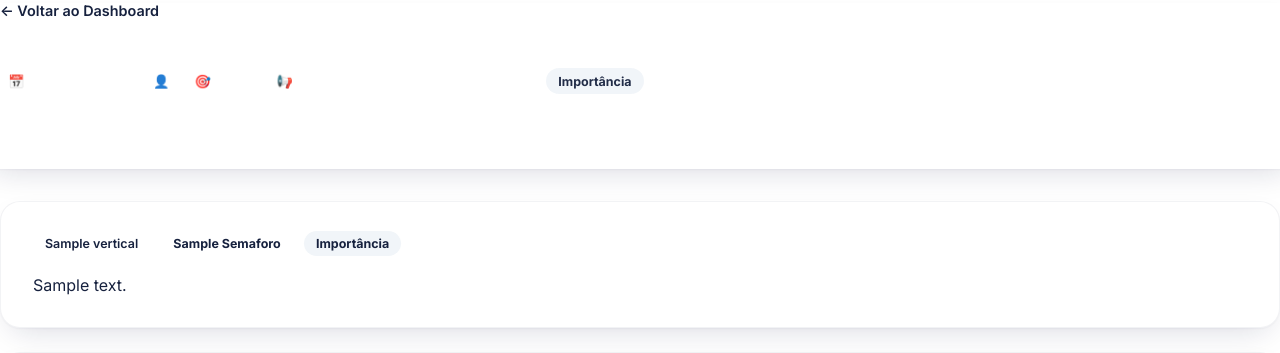
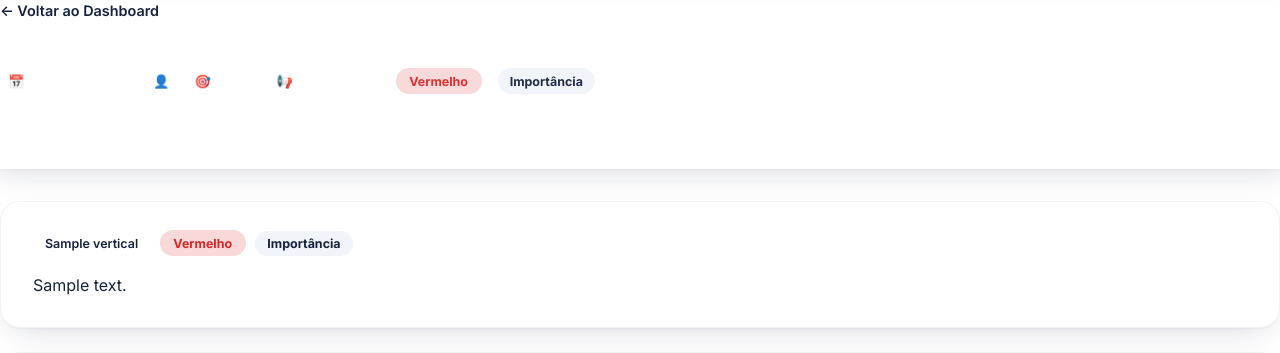
Before and after one commit to GuiDomFra/Inteli-X-Azul, a Flask app: template templates/marketing_decision_detail.html in a window 1280 px wide. Shown: the top 353 px of the page. Run offline with Flask 3, Linux system fonts and the light colour scheme; the template is opened without the code that fills it: most values are stand-ins (such as "Sample title", 1, 10 or a date in 2020); parts of the project's set-up code (start-up, migrations or seed data) failed here and were passed over.

Commit message:
Corrige quebra do rename semaforo->estado e restaura model_id
O rename para 'estado' (commit cecc318) só cobriu brand_advisor.py/
db.py/web_app.py, deixando slack_app.py, slack_formatting.py e os
templates ainda lendo a chave antiga "semaforo" — que não existe mais
na resposta do modelo, quebrando tanto o fluxo do Slack quanto o
dashboard de marketing. Também restaura a coluna `model_id`, removida
sem querer do schema (inserção de qualquer decisão estava falhando com
"no such column: model_id"), e remove a definição duplicada de
delete_decision.

Além disso, conecta o botão de apagar decisão (rota e função no
db.py já existiam, mas não havia acionador na UI) e faz delete_decision
apagar os comentários explicitamente, já que o ON DELETE CASCADE não
tem efeito sem PRAGMA foreign_keys=ON.

Co-Authored-By: Claude Sonnet 5 <noreply@anthropic.com>

```diff
--- a/db.py
+++ b/db.py
@@ -11,10 +11,11 @@ CREATE TABLE IF NOT EXISTS decisions (
     slack_user_id       TEXT NOT NULL,
     slack_message_ts    TEXT,
     decision_text       TEXT NOT NULL,
-publico_alvo        TEXT,
+    publico_alvo        TEXT,
     canal               TEXT,
     vertical            TEXT,
     importancia         TEXT,
+    model_id            TEXT,
     estado              TEXT,
     riscos_json         TEXT,
     sugestoes_json      TEXT,
@@ -144,15 +145,10 @@ def get_comments(decision_id: int) -> list[sqlite3.Row]:
         """, (decision_id,)))
 
 
-def delete_decision(decision_id: int) -> None:
-    """Apaga uma decisão e seus comentários (CASCADE)."""
-    with get_connection() as conn:
-        conn.execute("DELETE FROM decisions WHERE id = ?", (decision_id,))
-
-
 def delete_decision(decision_id: int) -> bool:
-    """Deleta uma decisão e seus comentários associados (CASCADE).
+    """Deleta uma decisão e seus comentários associados.
     Retorna True se deletou, False se não encontrou."""
     with get_connection() as conn:
+        conn.execute("DELETE FROM comments WHERE decision_id = ?", (decision_id,))
         cursor = conn.execute("DELETE FROM decisions WHERE id = ?", (decision_id,))
         return cursor.rowcount > 0
--- a/run_mock.py
+++ b/run_mock.py
@@ -8,7 +8,7 @@ mock_client = MagicMock()
 mock_response = MagicMock()
 mock_response.stop_reason = 'end_turn'
 mock_response.model = 'claude-opus-4-8-mock'
-mock_response.content = [MagicMock(type='text', text='{"semaforo": "verde", "riscos": [], "sugestoes": ["Manter tom caloroso e brasileiro", "Garantir acessibilidade nas cores", "Respeitar identidade visual Azul"]}')]
+mock_response.content = [MagicMock(type='text', text='{"estado": "verde", "riscos": [], "sugestoes": ["Manter tom caloroso e brasileiro", "Garantir acessibilidade nas cores", "Respeitar identidade visual Azul"]}')]
 mock_client.messages.create.return_value = mock_response
 
 import brand_advisor
--- a/slack_app.py
+++ b/slack_app.py
@@ -108,7 +108,7 @@ def handle_parecer(body, client, logger):
         publico_alvo=extra.get("publico_alvo"),
         canal=extra.get("canal"),
         model_id=parecer.get("_model_id"),
-        semaforo=parecer["semaforo"],
+        estado=parecer["estado"],
         riscos_json=json.dumps(parecer["riscos"], ensure_ascii=False),
         sugestoes_json=json.dumps(parecer["sugestoes"], ensure_ascii=False),
         raw_model_response=parecer.get("_raw"),
--- a/templates/marketing_decision_detail.html
+++ b/templates/marketing_decision_detail.html
@@ -61,8 +61,8 @@
     <span>👤 {{ decision.slack_user_id }}</span>
     {% if decision.publico_alvo %}<span>🎯 {{ decision.publico_alvo }}</span>{% endif %}
     {% if decision.canal %}<span>📢 {{ decision.canal }}</span>{% endif %}
-    {% if decision.semaforo %}
-      <span class="semaforo-badge {{ decision.semaforo }}">{{ decision.semaforo }}</span>
+    {% if decision.estado %}
+      <span class="semaforo-badge {{ decision.estado }}">{{ decision.estado }}</span>
     {% endif %}
     {% if decision.importancia and importance_levels[decision.importancia] %}
       <span class="importancia-badge">{{ importance_levels[decision.importancia].icone }} Importância {{ importance_levels[decision.importancia].label }}</span>
@@ -89,8 +89,8 @@
         <span class="vertical-badge">{{ v }}</span>
       {% endif %}
     {% endfor %}
-    {% if decision.semaforo %}
-      <span class="semaforo-badge {{ decision.semaforo }}">{{ decision.semaforo }}</span>
+    {% if decision.estado %}
+      <span class="semaforo-badge {{ decision.estado }}">{{ decision.estado }}</span>
     {% endif %}
     {% if decision.importancia and importance_levels[decision.importancia] %}
       <span class="importancia-badge">{{ importance_levels[decision.importancia].icone }} Importância {{ importance_levels[decision.importancia].label }}</span>
--- a/templates/painel.html
+++ b/templates/painel.html
@@ -234,11 +234,11 @@
     'amarelo': ('🟡', 'Atenção necessária'),
     'vermelho': ('🔴', 'Conflito com o brandbook'),
   } %}
-  {% set emoji, label = semaforo_info.get(parecer.semaforo, ('', parecer.semaforo)) %}
+  {% set emoji, label = semaforo_info.get(parecer.estado, ('', parecer.estado)) %}
   <div class="boarding-pass">
     <div class="stub-row">
       <div class="stub-main">
-        <div class="semaforo-hero {{ parecer.semaforo }}">
+        <div class="semaforo-hero {{ parecer.estado }}">
           <div class="dot">{{ emoji }}</div>
           <div>
             <h2>{{ label }}</h2>
@@ -288,7 +288,7 @@
         </div>
         <p class="muted" style="margin-top:0.6rem;">Modelo {{ parecer._model_id }}</p>
       </div>
-      <div class="stub-side {{ parecer.semaforo }}">
+      <div class="stub-side {{ parecer.estado }}">
         <span class="stub-code">Nº {{ '%03d' | format(parecer._word_count) }}</span>
         <span>PARECER · AZUL</span>
         <span class="stub-emoji">{{ emoji }}</span>
--- a/templates/painel_historico.html
+++ b/templates/painel_historico.html
@@ -95,7 +95,7 @@
     </div>
     <div class="stat-card">
       <div class="label">Vermelhas</div>
-      <div class="value" style="color: var(--vermelho);">{{ semaforo_counts.vermelho }}</div>
+      <div class="value" style="color: var(--vermelho);">{{ estado_counts.vermelho }}</div>
     </div>
   </div>
 
@@ -103,7 +103,7 @@
     {% set semaforo_emoji = {'verde': '🟢', 'amarelo': '🟡', 'vermelho': '🔴'} %}
     {% for d in decisions %}
     <div class="history-item">
-      <span class="semaforo-dot">{{ semaforo_emoji.get(d.semaforo, '⚪') }}</span>
+      <span class="semaforo-dot">{{ semaforo_emoji.get(d.estado, '⚪') }}</span>
       <div class="text">
         <div class="decision-snippet">{{ d.decision_text[:160] }}{% if d.decision_text|length > 160 %}…{% endif %}</div>
         <div class="meta">
```
Also changed, not shown: slack_formatting.py (+5 -5 lines), templates/marketing_dashboard.html (+13 -5 lines), tests/acceptance/test_brand_impact_report.py (+1 -1 lines), tests/test_brand_advisor.py (+4 -4 lines).
